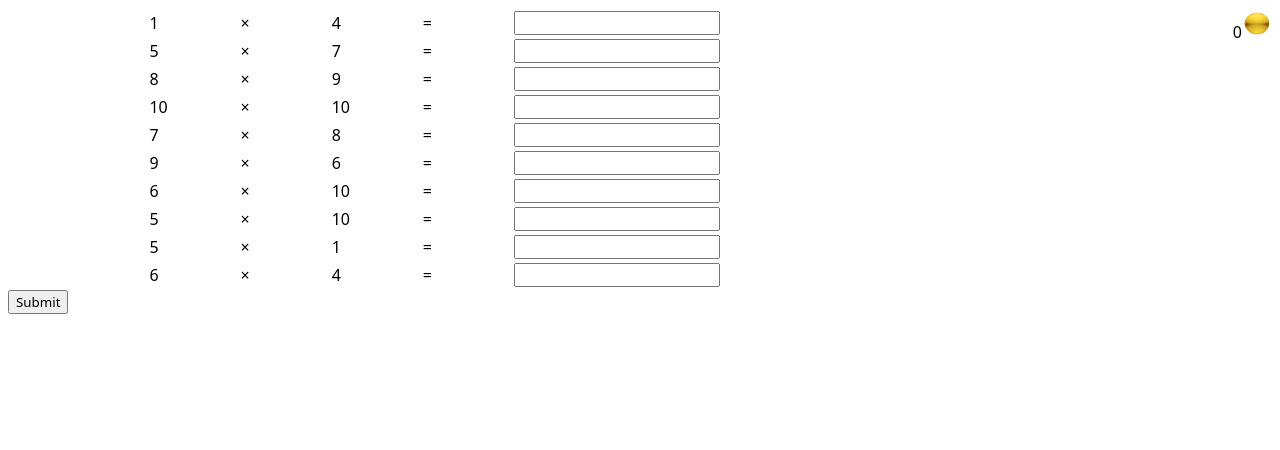
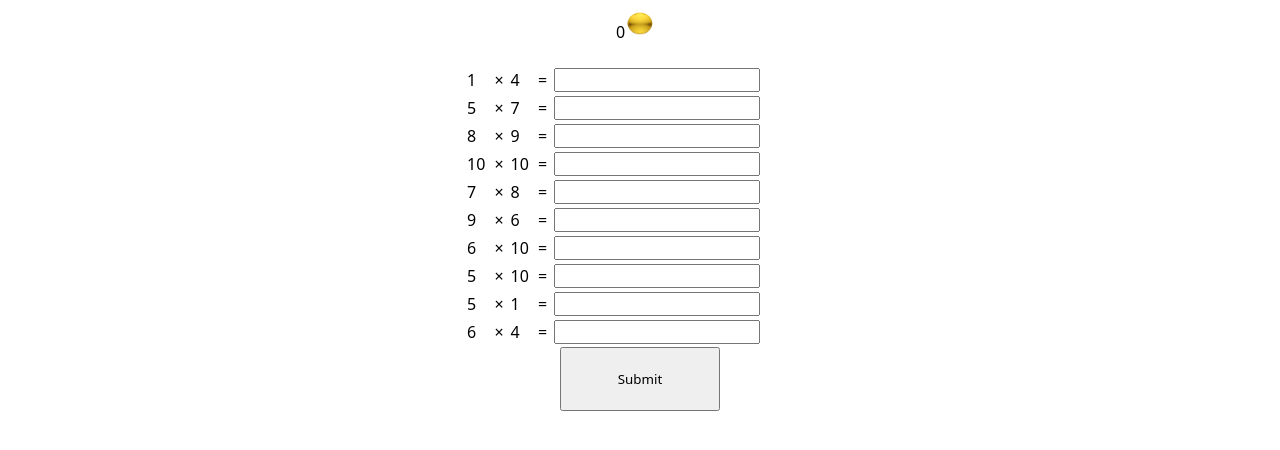
Before and after one commit to gglibetic/-lcoin, a plain HTML site: page index.html in a window 1280 px wide. Drawn offline with Linux system fonts and the light colour scheme.

Commit message:
Fixed check

```diff
--- a/index.html
+++ b/index.html
@@ -3,31 +3,51 @@
 <meta name="viewport" content="width=device-width, initial-scale=1.0">
 <head>
 <style type='text/css'>
-td {
-  width: 30px
+* {
+  font-family: sans;
 }
-* {
-  font-family: sans
+
+#holder {
+  margin: 0 auto;
+  width: 22em;
 }
+
 table {
-  margin-left: auto;
-  margin-right: auto;
-  width: 75%
+  width: 100%;
+  margin: 0 auto;
 }
+
+#cnhold {
+  width: 3em;
+  margin:0 auto;
+}
+
+#check {
+  width: 10em;
+  height: 4em;
+  margin:0 auto;
+  padding: 0
+}
+
 button {
-  height: 30px
+  height: 100%;
+  width: 100%
 }
 
 </style>
 </head>
 <body>
 
-<div style='float:right'>
+<div id='cnhold'>
   <span id='cn'></span><img style='height:30px' src='coin.jpg'/>
 </div>
-
-<table id='x'></table>
-<input type='Submit' onclick='check_answers()'>
+<br/>
+<div id='holder'>
+  <table id='x'></table>
+  <div id='check'>
+    <button onclick='check_answers()'>Submit</button>
+  </div>
+</div>
 
 <script type='text/javascript'>
 
@@ -53,7 +73,7 @@ function generate_one_qanda_div() {
   };
 }
 
-var generate_one_qanda = (Math.random() > 0.5) ?
+let generate_one_qanda = (Math.random() > 0.5) ?
                          generate_one_qanda_mul :
                          generate_one_qanda_div;
 
@@ -62,9 +82,11 @@ function generate_questions_and_answers() {
 }
 
 function print_one_row(record) {
-  var inner = record.problem_arr.map( el => "<td>"+el+"</td>").join('');
+  let inner = record.problem_arr.map( el => "<td>"+el+"</td>").join('');
   return "<tr>" + inner + "<td><input type='number'/></td></tr>";
 }
+
+var token_given = false;
 
 function check_answers() {
   var table = document.getElementById('x');
@@ -77,7 +99,8 @@ function check_answers() {
       row.cells[4].firstChild.style = 'color:white;background-color:red';
     }
   }
-  if (allgood) {
+  if (allgood && !token_given) {
+    token_given = true;
     localStorage.coins = Number(localStorage.coins) + 1;
     redraw_coins();
   }
@@ -86,7 +109,6 @@ function check_answers() {
 function redraw_coins() {
   document.getElementById('cn').innerHTML = localStorage.coins;
 }
-//
 qanda = generate_questions_and_answers();
 document.getElementById('x').innerHTML = qanda.map(print_one_row).join('');
 if (localStorage.coins == undefined) {
```
